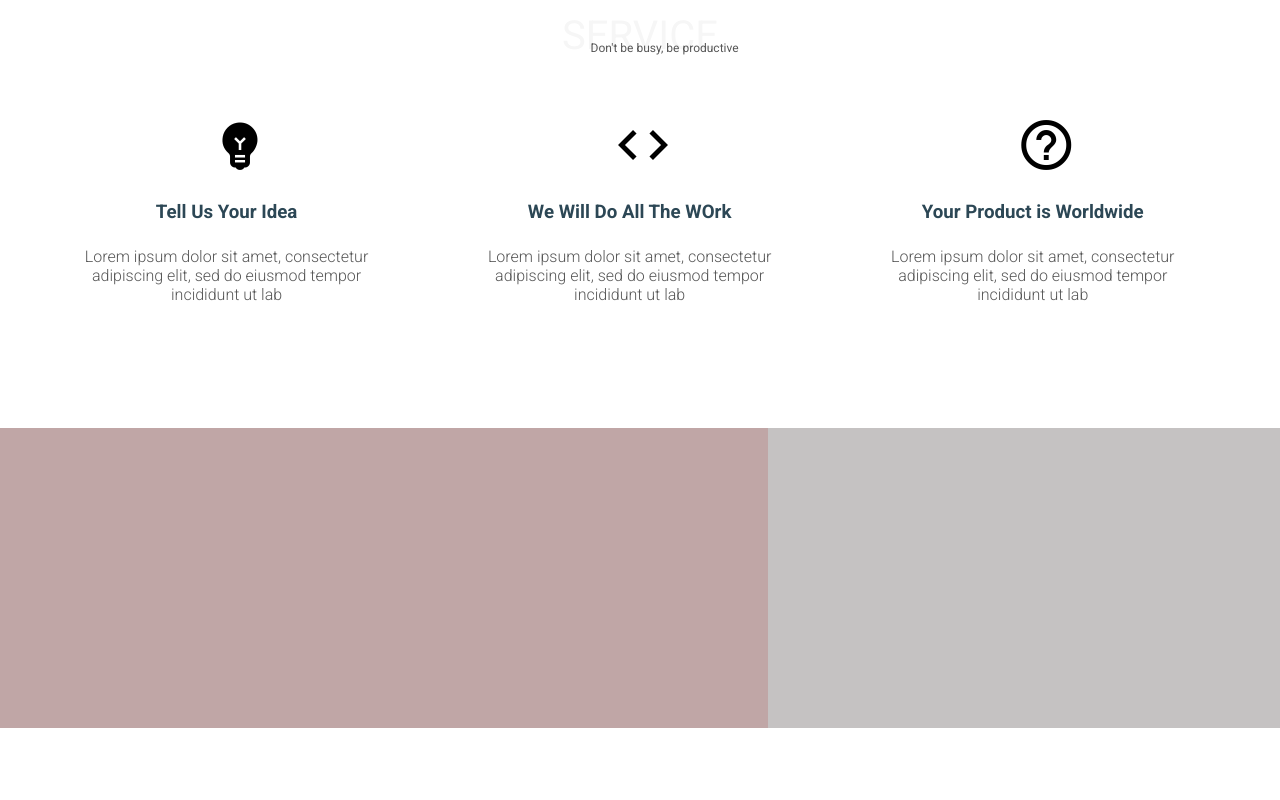
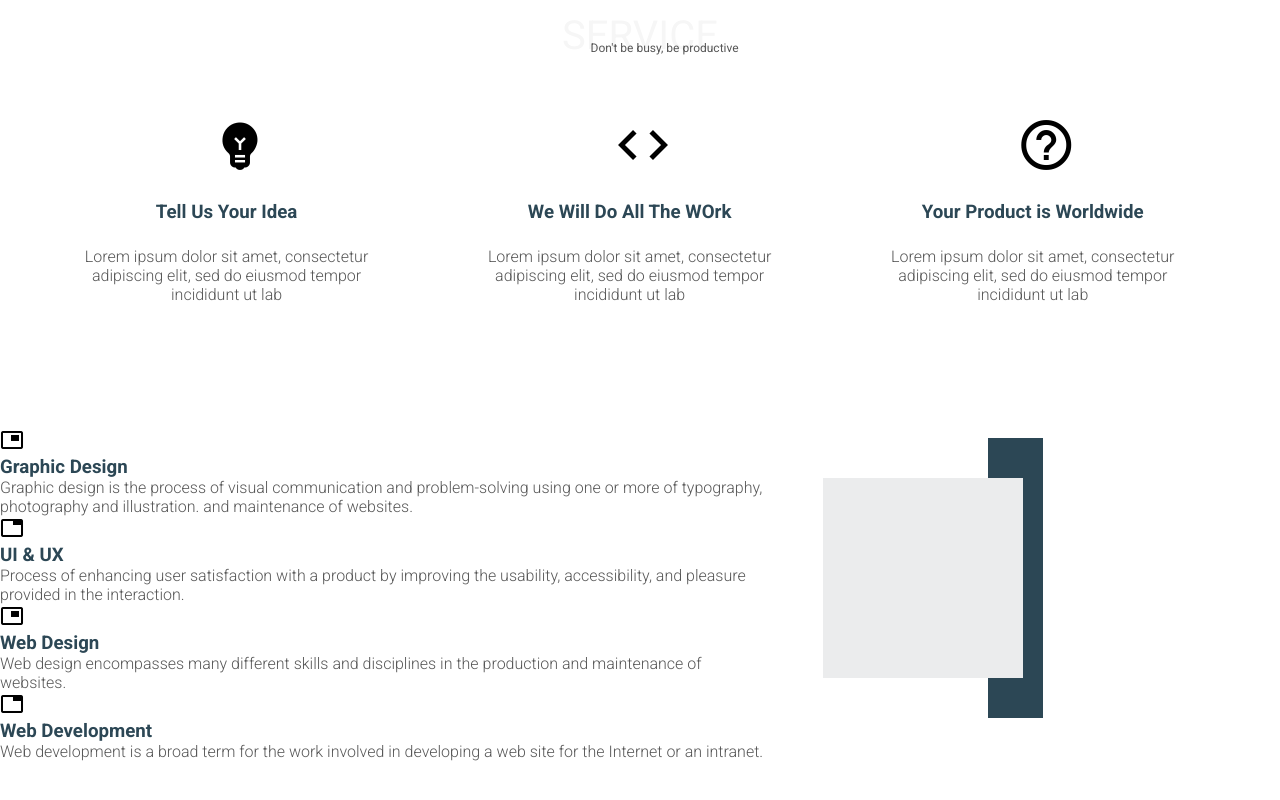
Before and after one commit to sabrina-32/home-page-template, a plain HTML site: page index.html in a window 1280 px wide. Shown: the part 344-1144 px from the top of the page. Drawn offline with Linux system fonts and the light colour scheme.

Commit message:
service section

```diff
--- a/css/main.css
+++ b/css/main.css
@@ -149,33 +149,55 @@ body {
 }
 
 
-.content{
+.service-container{
 
 width: 100vw;
 height: 100vh;
 }
 
 
-.content .left{
+.service-container .left{
 
   position: absolute;
   top: 100;
   left: 0;
   width: 60vw;
   height: 300px;
-  background: #c0a6a6;
 }
 
 
 
 
 
-.content .right {
+.service-container .right {
     position: absolute;
     left: 60vw;
     top: 100;
     height: 300px;
     width: 40vw;
-    background: #c5c2c2;
 
   }
+
+
+  .service-container .right .box1{
+
+    height: 280px;
+    width: 55px;
+    background: #2c4755;
+    margin-left: 220px;
+    position: absolute;
+    margin-top: 10px;
+  }
+
+
+  .service-container .right .box2{
+
+    height: 200px;
+    width: 200px;
+    background: #ebeced;
+    margin-left: 55px;
+    margin-top:50px ;
+    z-index: 1;
+    position: relative;
+
+  }
--- a/index.html
+++ b/index.html
@@ -54,7 +54,7 @@
     <section class="hp-welcome-area section-padding">
         <div class="container">
             <div class="welcome-text">
-                <h1 class="primary-text-color" >
+                <h1 class="primary-text-color">
                     Hello There!
                 </h1>
 
@@ -118,12 +118,80 @@
     <!---Service box container start-->
 
 
-            <section class="split">
-                <div class="content">
+    <section class="service-container">
 
 
         <!-- 60% windows start -->
         <div class="left">
+
+            <!-- left content side start -->
+            <div class="content-box float-left">
+                <div class="part-1">
+                    <div class="imgBX-1">
+                        <i class="material-icons">
+                            picture_in_picture
+                        </i>
+
+                    </div>
+                    <h3 class="black">Graphic Design</h3>
+                    <p class="grey font-size-16 font-light">Graphic design is the process of visual
+                        communication and problem-solving
+                        using one or more of typography,
+                        photography and illustration.
+                        and maintenance of websites.</p>
+                </div>
+
+                <div class="part-2">
+                    <div class="imgBX-2">
+                        <i class="material-icons">
+                            tab
+                        </i>
+                    </div>
+                    <h3 class="black">UI & UX</h3>
+                    <p class="grey font-size-16 font-light">Process of enhancing user satisfaction
+                        with a product by improving the
+                        usability, accessibility, and pleasure
+                        provided in the interaction.</p>
+
+                </div>
+
+            </div>
+
+            <!-- left content side end -->
+
+
+
+            <!-- rignt content side start -->
+            <div class="content-box float-right">
+                <div class="part-2">
+                    <div class="imgBX-3">
+                        <i class="material-icons">
+                            picture_in_picture
+                        </i>
+
+                    </div>
+                    <h3 class="black">Web Design</h3>
+                    <p class="grey font-size-16 font-light">Web design encompasses many different
+                        skills and disciplines in the production
+                        and maintenance of websites.</p>
+                </div>
+
+                <div class="part-2">
+                    <div class="imgBX-4">
+                        <i class="material-icons">
+                            tab
+                        </i>
+                    </div>
+                    <h3 class="black">Web Development</h3>
+                    <p class="grey font-size-16 font-light">Web development is a broad term for
+                        the work involved in developing a web site
+                        for the Internet or an intranet.</p>
+
+                </div>
+
+            </div>
+
+            <!-- right content side end -->
 
 
 
@@ -136,11 +204,17 @@
 
         <!-- 40% windows  start-->
 
-                    <div class="right"> </div>
+        <div class="right">
+
+
+
+            <div  class="box1"></div>
+            <div  class="box2"></div>
+
+    </div>
 
         <!-- 40% windows  end-->
 
-                  </div>
     </section>
 
 
@@ -150,6 +224,12 @@
     <!---Service box container end-->
 
 
+
+
+    <!---protfolio box container start -->
+
+
+
 </body>
 
 </html>
```
Also changed, not shown: Merida_disney.png (deleted), Rapunzel.png (deleted), Snow_white_disney.png (deleted), logo.png (deleted), mario_PNG125.png (deleted), 3 other files. Lines whose indentation alone changed are shown as unchanged.
